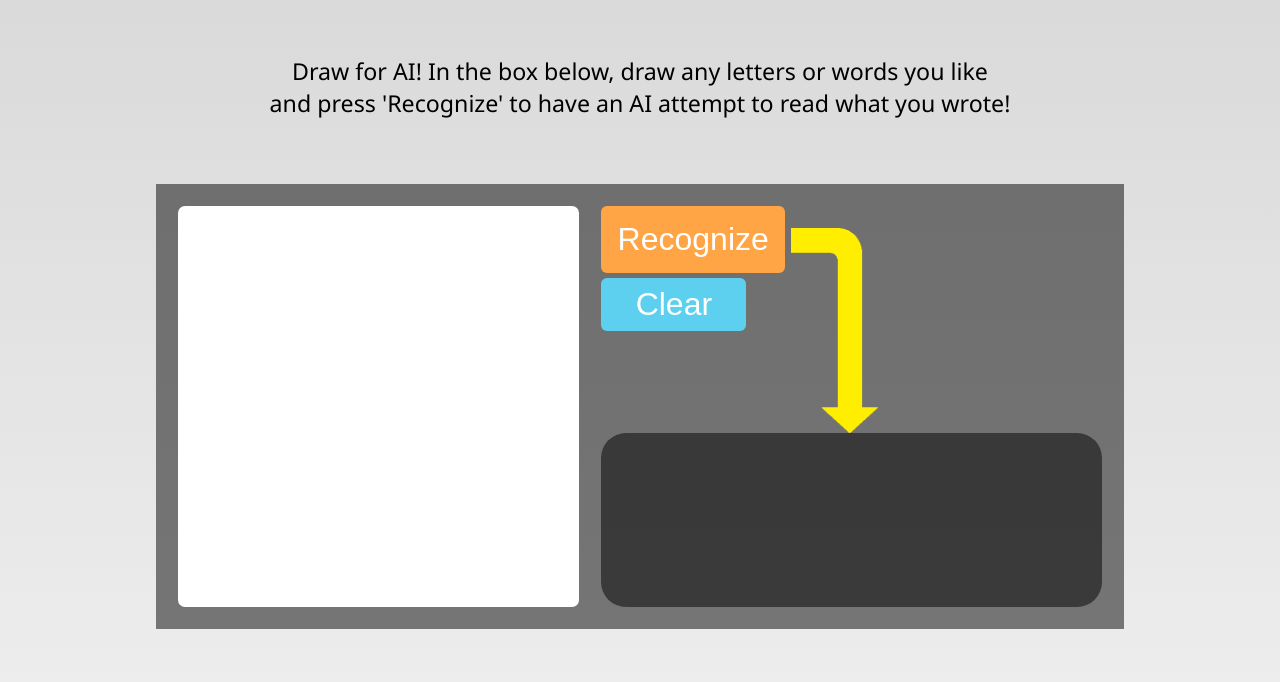
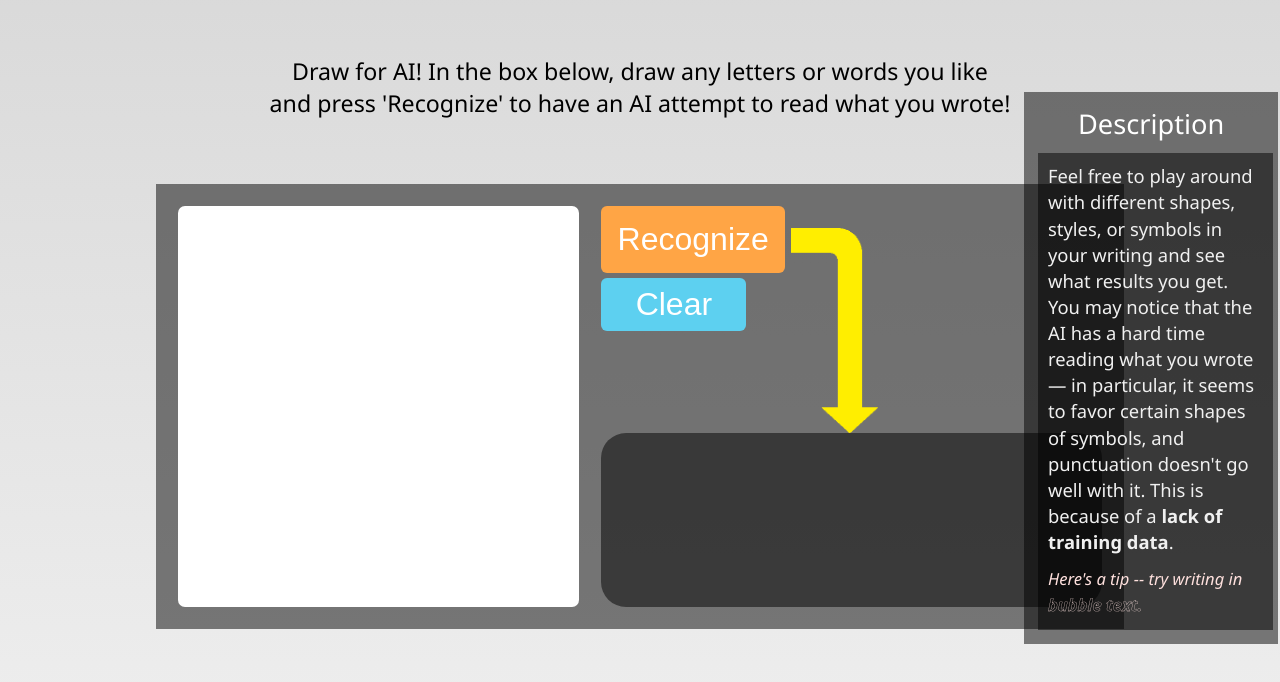
Before and after one commit to braxtondb/artifact, a plain HTML site: page index.html in a window 1280 px wide. Shown: the part 64-746 px from the top of the page. Drawn offline with nearby package versions, Linux system fonts and the light colour scheme; a script that the page names is missing.

Commit message:
Add files via upload

```diff
--- a/index.html
+++ b/index.html
@@ -20,8 +20,15 @@
             <button id="recognize">Recognize</button>
             <button id="clear">Clear</button>
             <img src="arrow.png" id="arrow" alt="arrow">
-            <div id="textArea"></div>
+            <div id="textArea"><div id="textOutput"></div></div>
           </div>
+        </div>
+      </div>
+      <div id="description-container">
+        <p id="description">Description</p>
+        <div id="description-textbox">
+          <p>Feel free to play around with different shapes, styles, or symbols in your writing and see what results you get. You may notice that the AI has a hard time reading what you wrote — in particular, it seems to favor certain shapes of symbols, and punctuation doesn't go well with it. This is because of a <b>lack of training data</b>.</p>
+          <p><i style="font-size: 0.9em;text-align: center;color: #ffe1de">Here's a tip -- try writing in <span class='bubble'>bubble text.</span></i></p>
         </div>
       </div>
     </div>
--- a/index.js
+++ b/index.js
@@ -9,7 +9,7 @@ canvas.height = 480;
 ctx.lineWidth = 4;
 ctx.strokeStyle = "black";
 ctx.fillStyle = "black";
-let outputText = $('#textArea')[0];
+let outputText = $('#textOutput')[0];
 
 const worker = await Tesseract.createWorker("eng", 1, { logger: m => {} });
 
--- a/style.css
+++ b/style.css
@@ -4,6 +4,22 @@ body {
     background-color: black;
     font-size: 20pt;
     font-family: 'Segoe UI', Roboto, sans-serif;
+}
+
+::-webkit-scrollbar {
+    width: 9px;
+}
+
+::-webkit-scrollbar-track {
+    background: none;
+}
+
+::-webkit-scrollbar-thumb {
+    background: rgba(150,150,150,0.87);
+}
+
+::-webkit-scrollbar-thumb:hover {
+    background: rgba(150,150,150,1);
 }
 
 #root {
@@ -42,6 +58,48 @@ body {
     top: 12%;
     font-size: min(2.9vmin, 21pt);
     text-align: center;
+}
+
+#description-container {
+    display: flex;
+    justify-content: center;
+    position: absolute;
+    height: 69%;
+    left: 80%;
+    right: 0.14%;
+    top: 19.5%;
+    background: rgba(0,0,0,0.5);
+}
+
+#description {
+    color: white;
+    font-size: min(3.4vmin, 24pt);
+    margin: 13px;
+}
+
+#description-textbox {
+    position: absolute;
+    left: 1.09vw;
+    right: calc(1.09vw - 9px);
+    top: calc(26px + 1.3 * min(3.4vmin, 24pt));
+    bottom: 1.09vw;
+    background: rgba(0,0,0,0.5);
+    overflow-y: auto;
+}
+
+#description-textbox > p {
+    color: #f0f0f0;
+    font-weight: 300;
+    margin: 10px;
+    font-size: min(2.3vmin, 17pt);
+    line-height: 1.42;
+}
+
+.bubble {
+    font-weight: 700;
+    color: rgba(0,0,0,0);
+    -webkit-text-stroke-width: 0.31px;
+    -webkit-text-stroke-color: #ffe3e0;
 }
 
 #reader-container {
@@ -126,9 +184,14 @@ body {
     bottom: 5%;
     background: rgba(0,0,0,0.5);
     border-radius: 25px;
+    padding: 18px 24px;
+}
+
+#textOutput {
+    width: 100%;
+    height: 100%;
+    overflow: auto;
     color: white;
-    padding: 18px 24px;
     white-space: pre;
     font-size: min(3.1vw, 29pt);
-    overflow: auto;
 }
```
